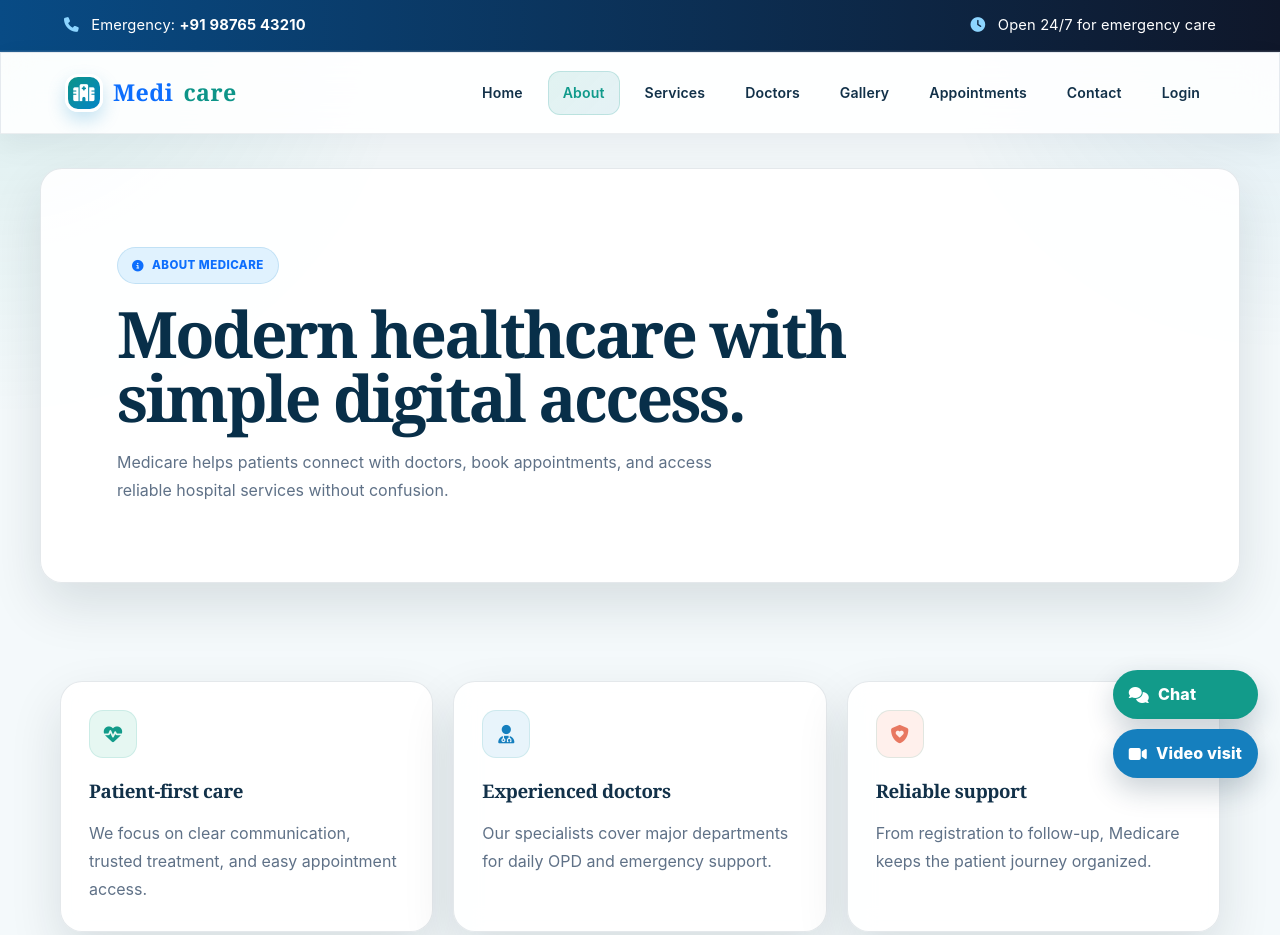
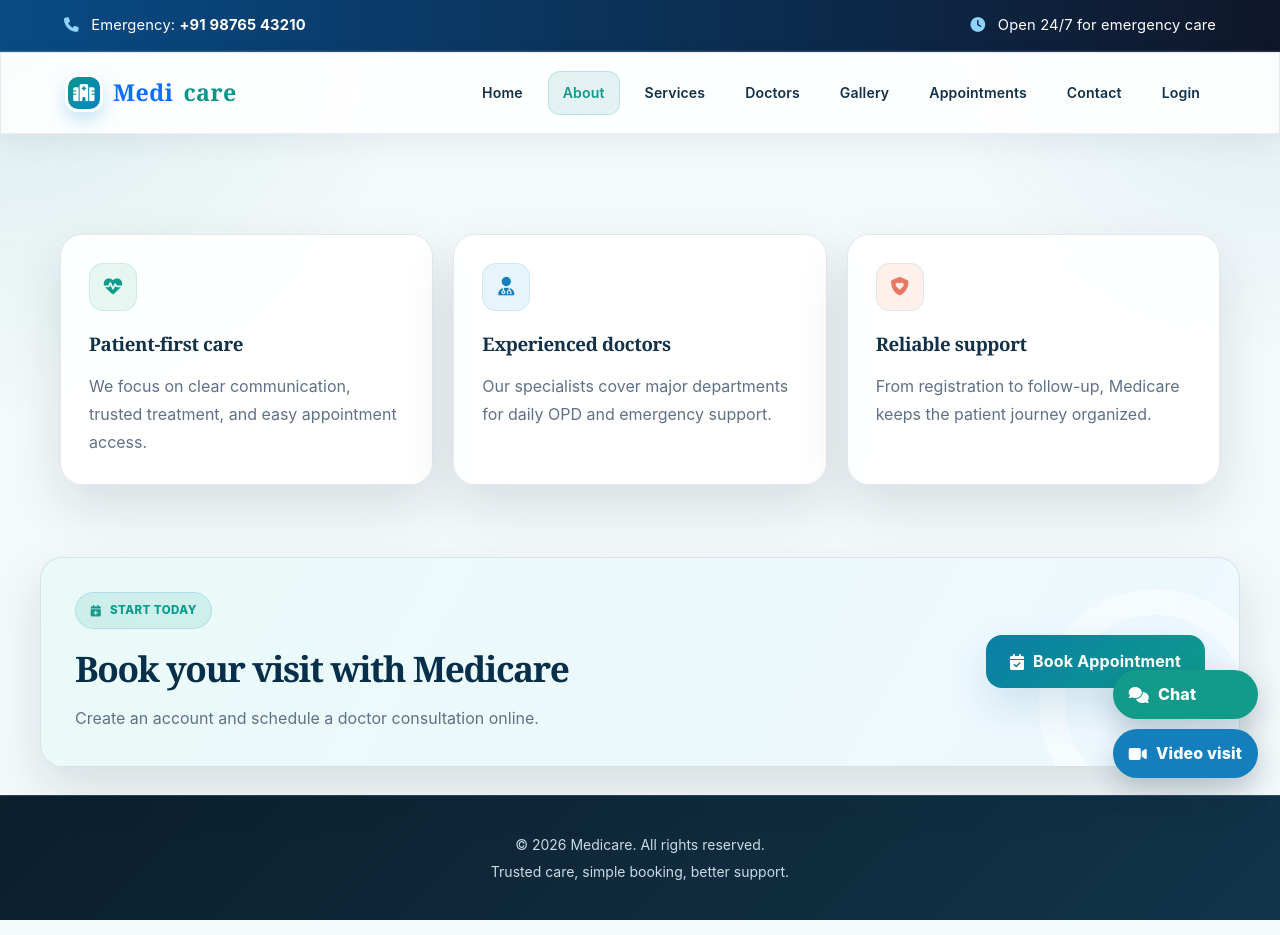
Before and after one commit to salunkhemanish232-ai/medicared, a website: page public/about.html in a window 1280 px wide. Shown: the top 935 px of the page. Drawn offline with Linux system fonts and the light colour scheme.

Commit message:
Update hospital website

```diff
--- a/public/about.html
+++ b/public/about.html
@@ -11,11 +11,7 @@
 <div class="top-banner"><div><i class="fa-solid fa-phone"></i> Emergency: <strong>+91 98765 43210</strong></div><div><i class="fa-solid fa-clock"></i> Open 24/7 for emergency care</div></div>
 <nav class="navbar"><div class="navbar-container"><a href="index.html" class="logo"><i class="fa-solid fa-hospital"></i> Medi<span>care</span></a><button class="menu-toggle" id="menu-toggle" aria-label="Toggle navigation menu"><i class="fa-solid fa-bars"></i></button><ul class="menu" id="nav-menu"><li><a href="index.html" class="nav-link">Home</a></li><li><a href="about.html" class="nav-link active">About</a></li><li><a href="services.html" class="nav-link">Services</a></li><li><a href="doctors.html" class="nav-link">Doctors</a></li><li><a href="gallery.html" class="nav-link">Gallery</a></li><li><a href="appointments.html" class="nav-link">Appointments</a></li><li><a href="contact.html" class="nav-link">Contact</a></li><li><a href="login.html" class="nav-link">Login</a></li></ul></div></nav>
 
-<main class="page-hero simple-page-hero">
-    <span class="tag"><i class="fa-solid fa-circle-info"></i> About Medicare</span>
-    <h1>Modern healthcare with simple digital access.</h1>
-    <p class="subtitle">Medicare helps patients connect with doctors, book appointments, and access reliable hospital services without confusion.</p>
-</main>
+
 
 <section class="website-section">
     <div class="simple-card-grid">
```
